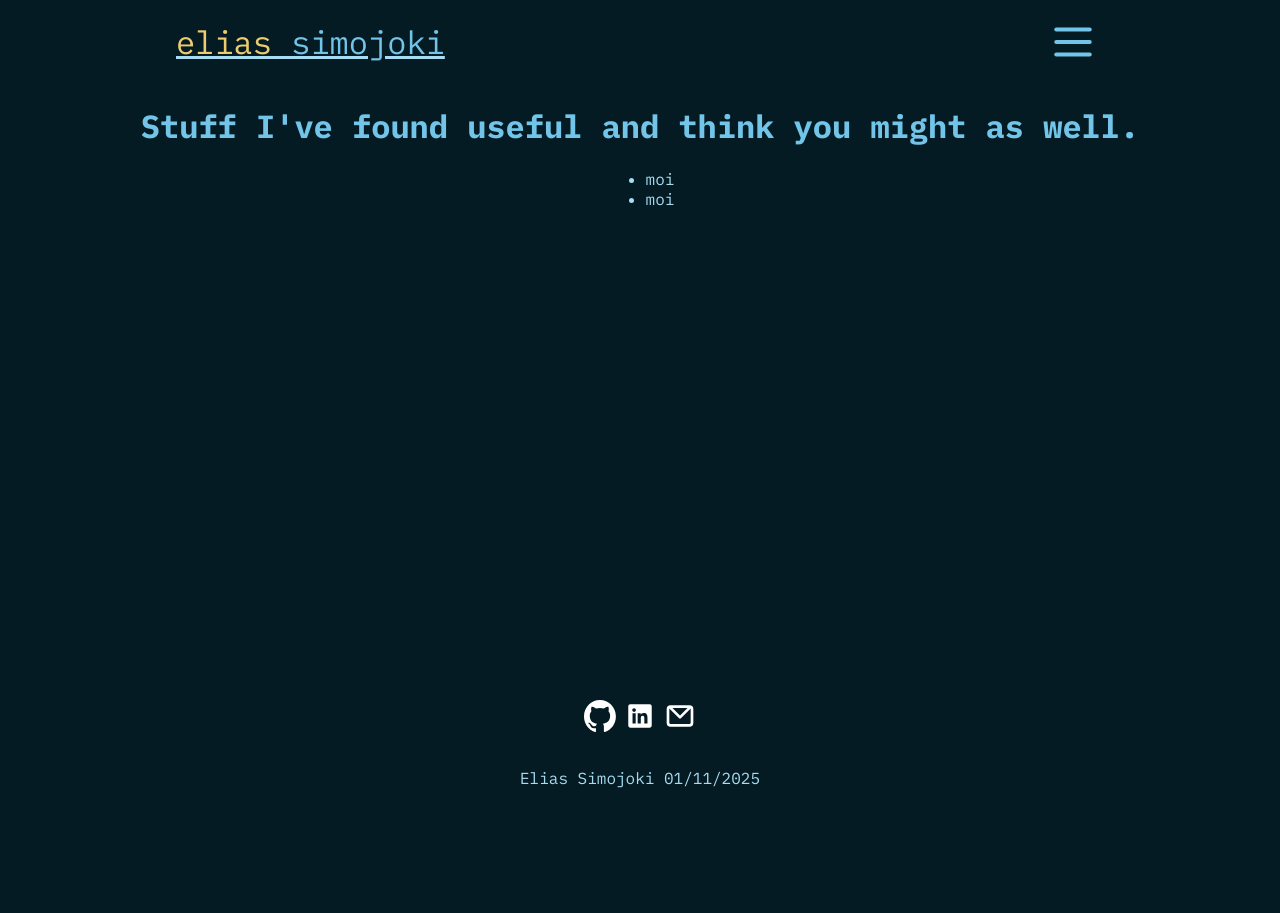
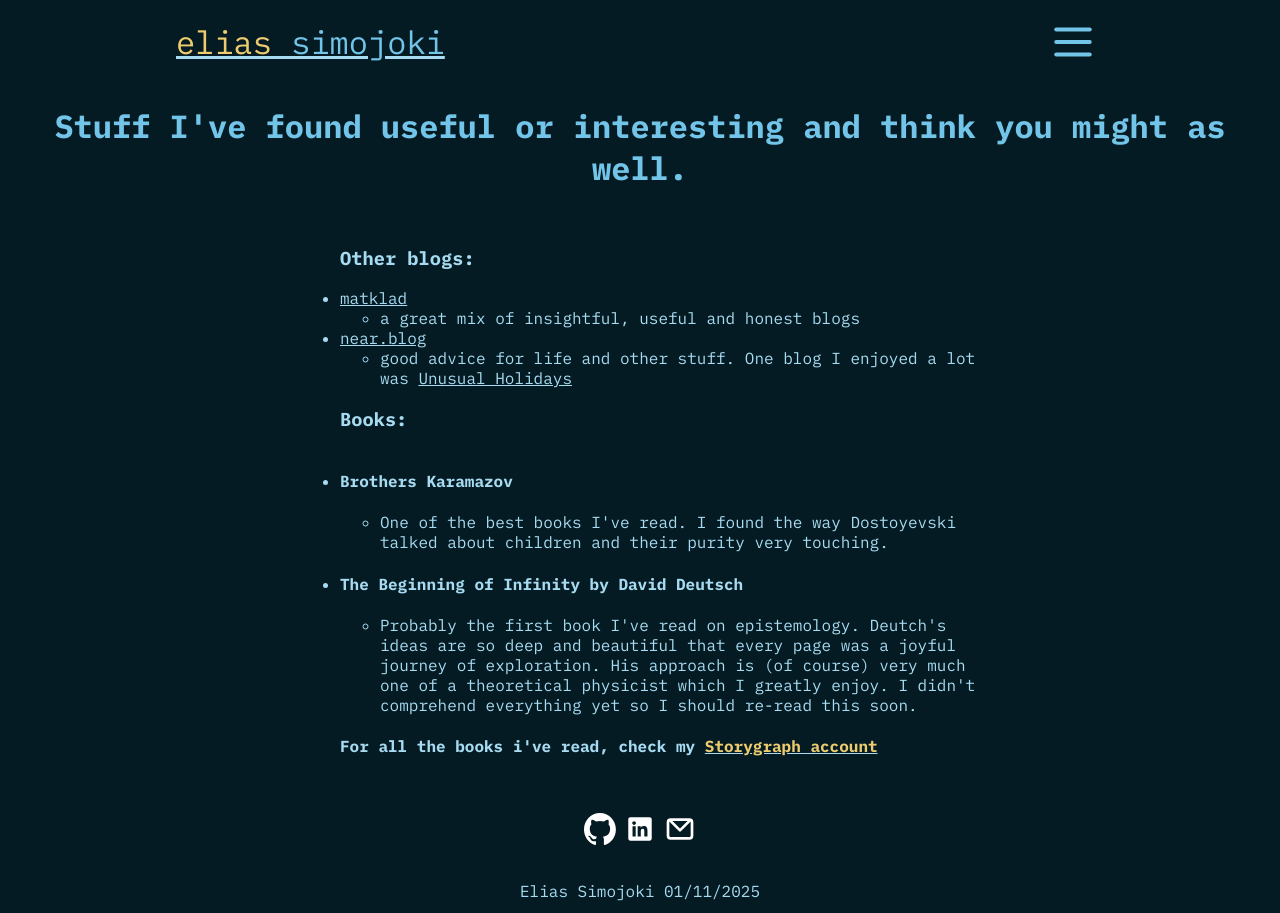
Before and after one commit to MojoLake/eSite, a SvelteKit app: page /resources in a window 1280 px wide. Before the commit the page ends 800 px from the top, so only its background shows below. Built offline with nearby package versions, Linux system fonts and the light colour scheme.

Commit message:
Add stuff to resources page

```diff
--- a/src/routes/resources/+page.svelte
+++ b/src/routes/resources/+page.svelte
@@ -1,11 +1,56 @@
+<script lang="ts">
+    import Yellow from "$lib/components/Yellow.svelte";
+</script>
 
 
-<h1>Stuff I've found useful and think you might as well.</h1>
+<h1>Stuff I've found useful or interesting and think you might as well.</h1>
 
-<ul class="list-of-stuff">
-    <li>moi</li>
-    <li>moi</li>
-</ul>
+<div class="main">
+
+    <ul class="list-of-blogs">
+        <h3>Other blogs:</h3>
+        <li>
+            <a href="https://matklad.github.io/" target="_blank">matklad</a>
+            <ul>
+                <li>a great mix of insightful, useful and honest blogs</li>
+            </ul>
+        </li>
+        <li>
+            <a href="https://near.blog/" target="_blank">near.blog</a>
+            <ul>
+                <li>good advice for life and other stuff. One blog I enjoyed a lot was
+                    <a href="https://near.blog/unusual-holidays/">Unusual Holidays</a>
+                </li>
+            </ul>
+        </li>
+
+        <h3>Books:</h3>
+
+        <li>
+            <h4>Brothers Karamazov</h4>
+            <ul>
+                <li>One of the best books I've read. I found the way Dostoyevski
+                    talked about children and their purity very touching.
+                </li>
+            </ul>
+        </li>
+
+        <li>
+            <h4>The Beginning of Infinity by David Deutsch</h4>
+            <ul>
+                <li>
+                    Probably the first book I've read on epistemology. Deutch's ideas
+                    are so deep and beautiful that every page was a joyful journey
+                    of exploration. His approach is (of course) very much one of a theoretical physicist which I greatly enjoy. I didn't comprehend everything yet so I should re-read this soon.
+                </li>
+            </ul>
+        </li>
+
+        <h4>For all the books i've read, check my <a href="https://app.thestorygraph.com/profile/mojolake"><Yellow>Storygraph account</Yellow></a></h4>
+    </ul>
+
+</div>
+
 
 <style>
     h1 {
@@ -14,10 +59,18 @@
         color: var(--primary-title-colour);
     }
 
-    .list-of-stuff {
+    .main {
         display: flex;
+        flex-direction: column;
         justify-content: center;
         align-items: center;
+    }
+
+    .list-of-blogs {
+        display: flex;
         flex-direction: column;
+        align-items: flex-start;
+        max-width: 40rem;
     }
+
 </style>
```
